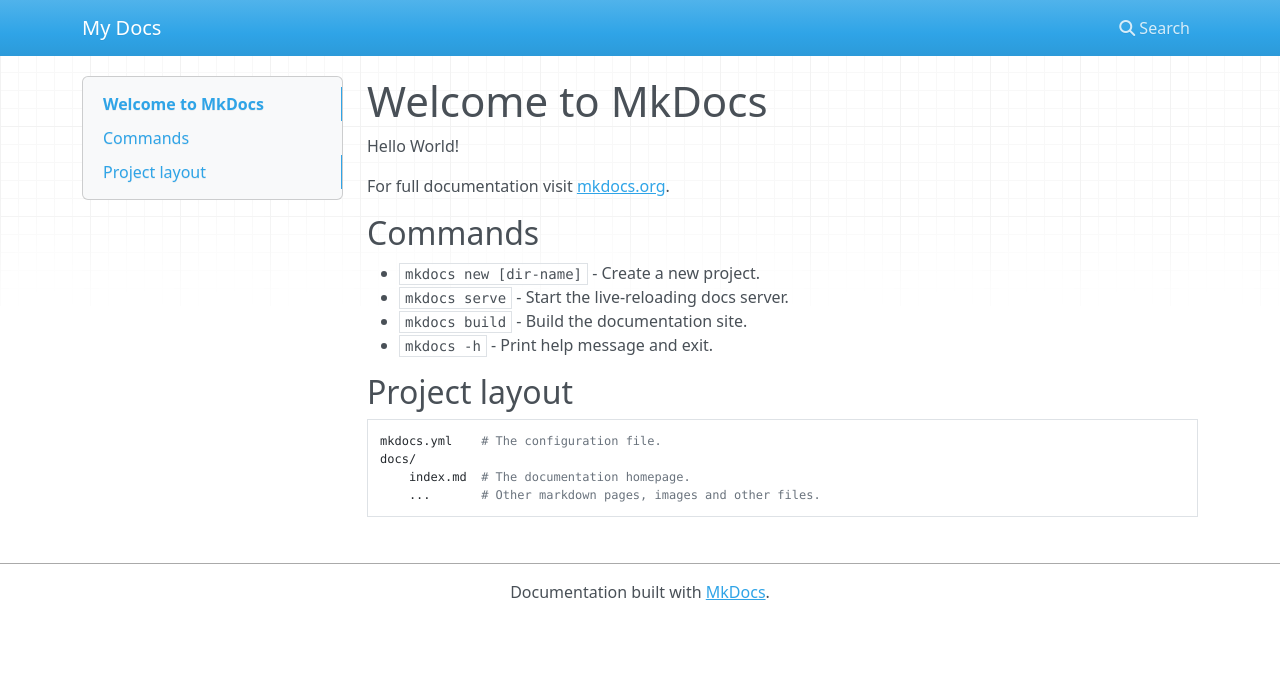
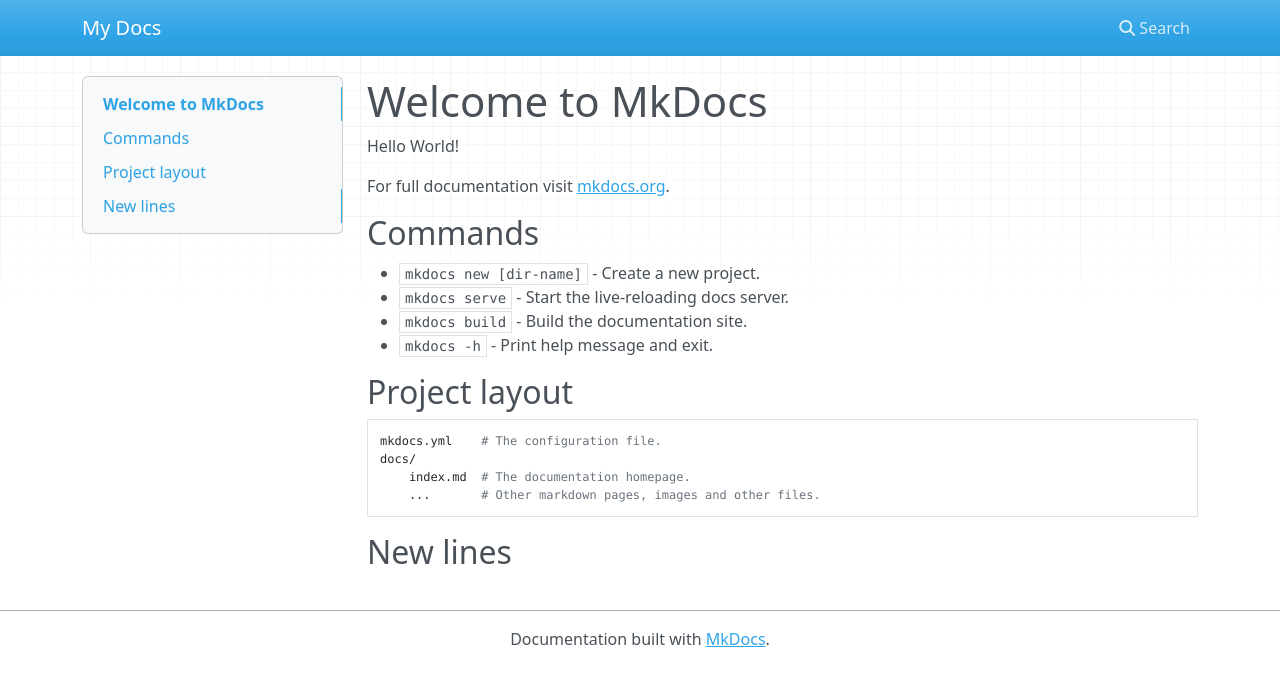
Before and after one commit to rosineygp/mkdocs, an MkDocs documentation site: the page built from docs/index.md, in a window 1280 px wide. Shown: the top 686 px of the page. Built offline with MkDocs 1.6.1, drawn with Linux system fonts in a browser that asks for light colours; nearby versions of some CDN libraries.

Commit message:
new lines

```diff
--- a/docs/index.md
+++ b/docs/index.md
@@ -17,3 +17,5 @@
     docs/
         index.md  # The documentation homepage.
         ...       # Other markdown pages, images and other files.
+
+## New lines
```
Also changed, not shown: readme.md (added, +1 -0 lines), 1 other file.
